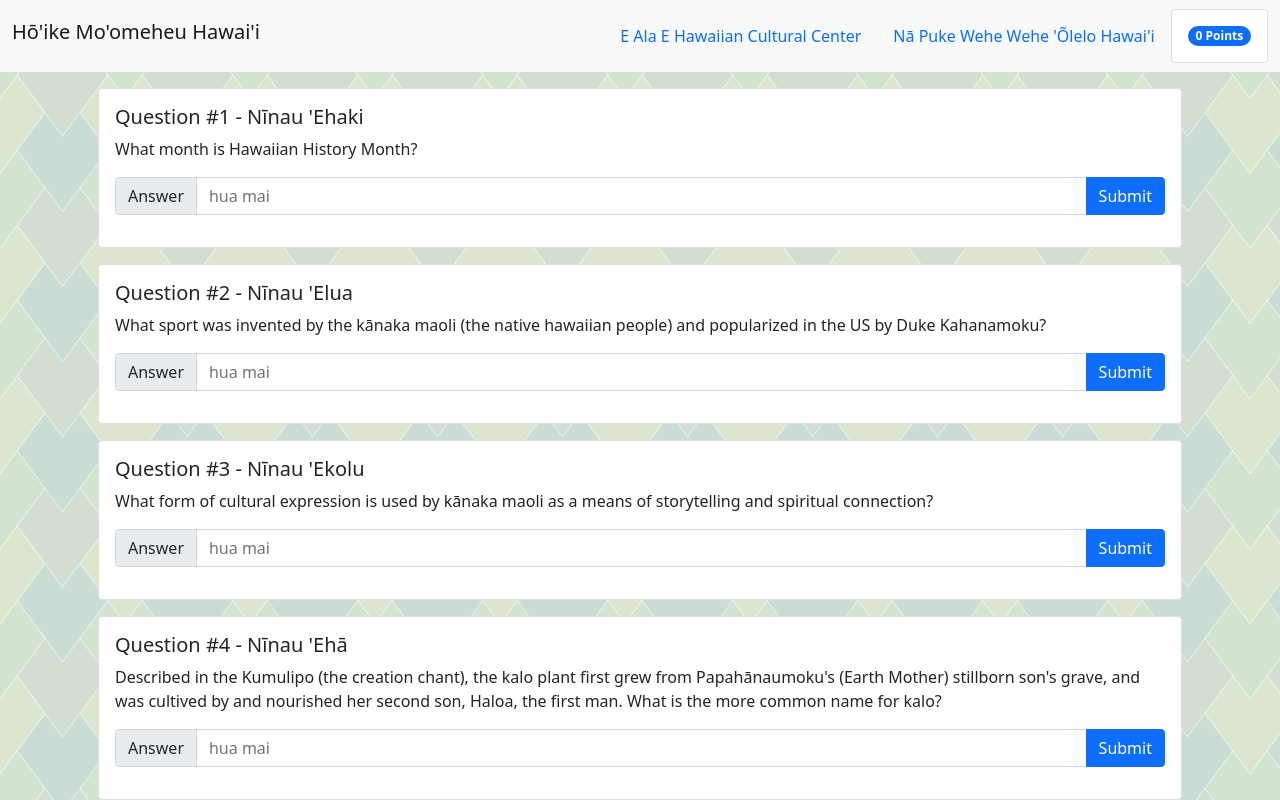
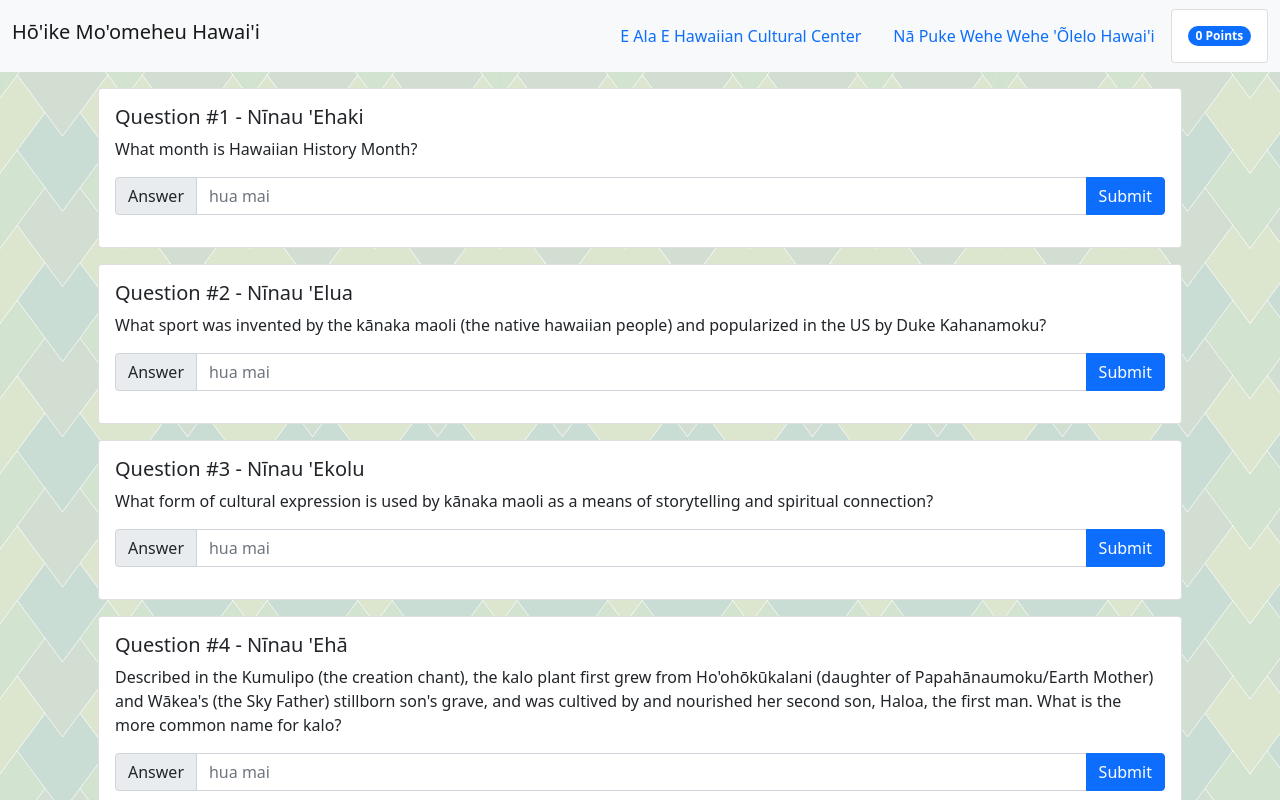
Before and after one commit to yusufvg/olelo-quiz, a React (Create React App) app: page / in a window 1280 px wide. Shown: the top 800 px of the page. Built offline with nearby package versions, Linux system fonts and the light colour scheme.

Commit message:
question update

```diff
--- a/src/components/Game.jsx
+++ b/src/components/Game.jsx
@@ -30,7 +30,7 @@ class Game extends Component {
         num: 4,
         olelo: "'Ehā",
         prompt:
-          "Described in the Kumulipo (the creation chant), the kalo plant first grew from Papahānaumoku's (Earth Mother) stillborn son's grave, and was cultived by and nourished her second son, Haloa, the first man. What is the more common name for  kalo?",
+          "Described in the Kumulipo (the creation chant), the kalo plant first grew from Ho'ohōkūkalani (daughter of Papahānaumoku/Earth Mother) and Wākea's (the Sky Father) stillborn son's grave, and was cultived by and nourished her second son, Haloa, the first man. What is the more common name for  kalo?",
         answer: "Taro",
       },
       {
```
